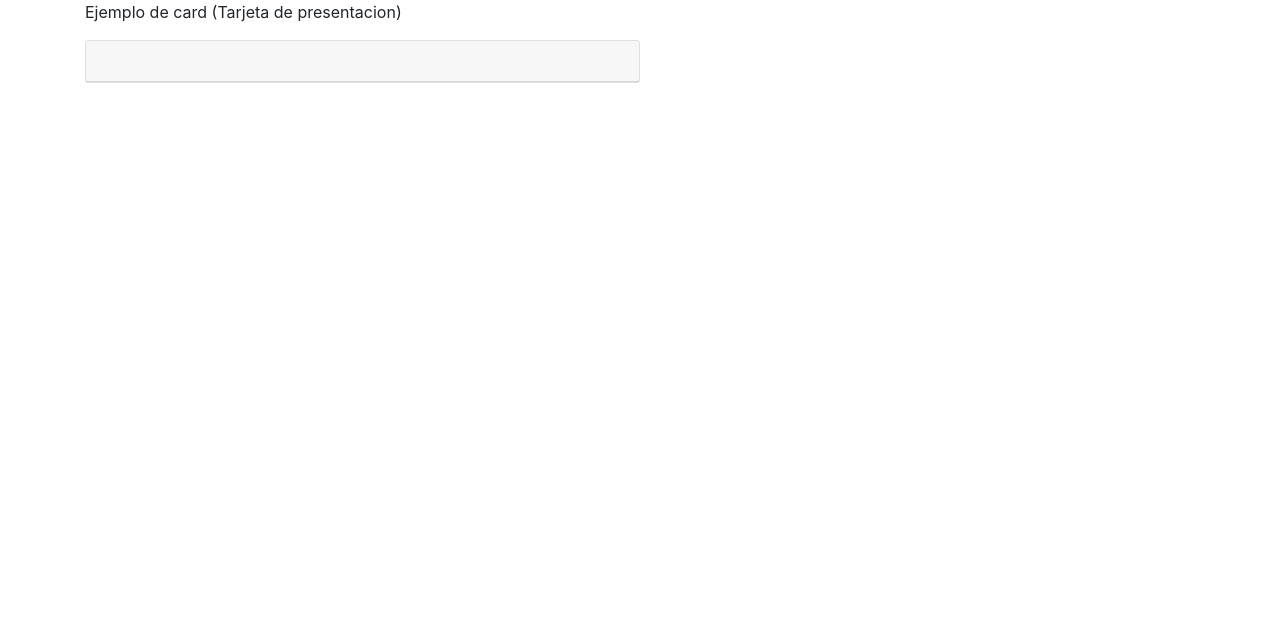
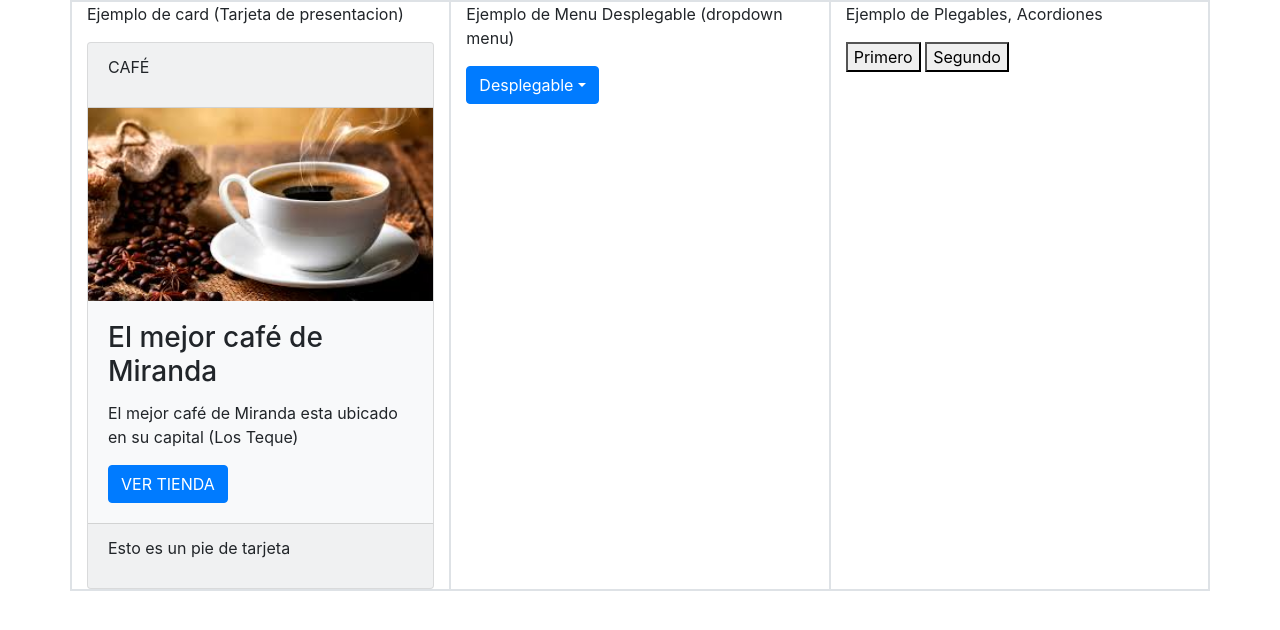
Before and after one commit to henrycr82/bootstrap4, a plain HTML site: page index7.html in a window 1280 px wide. Drawn offline with Linux system fonts and the light colour scheme.

Commit message:
se modifico index 7

```diff
--- a/index7.html
+++ b/index7.html
@@ -8,21 +8,63 @@
 	<link rel="stylesheet" type="text/css" href="css/bootstrap.css">
 </head>
 <body>
-	<div class="container">
+	<div class="container border 1">
 		<div class="row">
-			<div class="col-12">
-				<p>Ejemplo de card (Tarjeta de presentacion)</p>
-				<!--
+			<div class="col-4 border 1">
+				<div class="float-left">
+					<p>Ejemplo de card (Tarjeta de presentacion)</p>
+					<div class="card bg-light">
 
-				 -->
-				<div class="card w-50">
-					<div class="card-header">
-						<p>
+						<div class="card-header">
+							<p>CAFÉ</p>
+						</div>
+						<img src="img/cafe.jpg">
 
-						</p>
+						<div class="card-body">
+							<h3 class="card-title">El mejor café de Miranda</h3>
+							<p>El mejor café de Miranda esta ubicado en su capital (Los Teque)</p>
+							<a href="#" class="btn btn-primary">VER TIENDA</a>
+						</div>
+
+						<div class="card-footer">
+							<p>Esto es un pie de tarjeta</p>
+						</div>
 					</div>
 				</div>
 			</div>
+			<!-- dropup el menu desplegable se desplega hacia la parte superior
+				dropdown-item active activa
+				dropdown-item disabled desactiva
+			-->
+			<div class="col-4 dropdown border 1">
+				<div class="float-left">
+					<p>Ejemplo de Menu Desplegable (dropdown menu)</p>
+					<button type="button" class="btn btn-primary dropdown-toggle" data-toggle="dropdown">Desplegable</button>
+					<div class="dropdown-menu">
+						<div class="dropdown-header"><p class="bg-primary text-white">Grupo 1</p></div>
+						<a href="#" class="dropdown-item">link 1</a>
+						<a href="#" class="dropdown-item">link 2</a>
+						<a href="#" class="dropdown-item">link 3</a>
+						<div class="dropdown-divider"></div>
+						<div class="dropdown-header"><p class="bg-primary text-white">Grupo 2</p></div>
+						<a href="#" class="dropdown-item">link 4</a>
+						<a href="#" class="dropdown-item">link 5</a>
+						<a href="#" class="dropdown-item">link 6</a>
+					</div>
+				</div>
+			</div>
+			<!--
+			-->
+			<div class="col-4 border 1">
+				<div class="float-left">
+					<p>Ejemplo de Plegables, Acordiones</p>
+					<button data-toggle="collapse" data-target="#demo">Primero</button>
+					<div id="demo" class="collapse"><p>Lorem ipsum dolor sit amet, consectetur adipisicing elit. Quo voluptatum earum, fugit dolores, vel vitae aut amet exercitationem adipisci repudiandae cupiditate cumque rerum consectetur facere. Debitis illo, totam. Rem, neque.</p></div>
+					<button data-toggle="collapse" data-target="#demo1" class="">Segundo</button>
+					<div id="demo1" class="collapse"><p>Lorem ipsum dolor sit amet, consectetur adipisicing elit. Quo voluptatum earum, fugit dolores, vel vitae aut amet exercitationem adipisci repudiandae cupiditate cumque rerum consectetur facere. Debitis illo, totam. Rem, neque.</p></div>
+				</div>
+			</div>
+
 		</div>
 	</div>
 	<script src="js/jquery-3.3.1.slim.min.js"></script>
```
